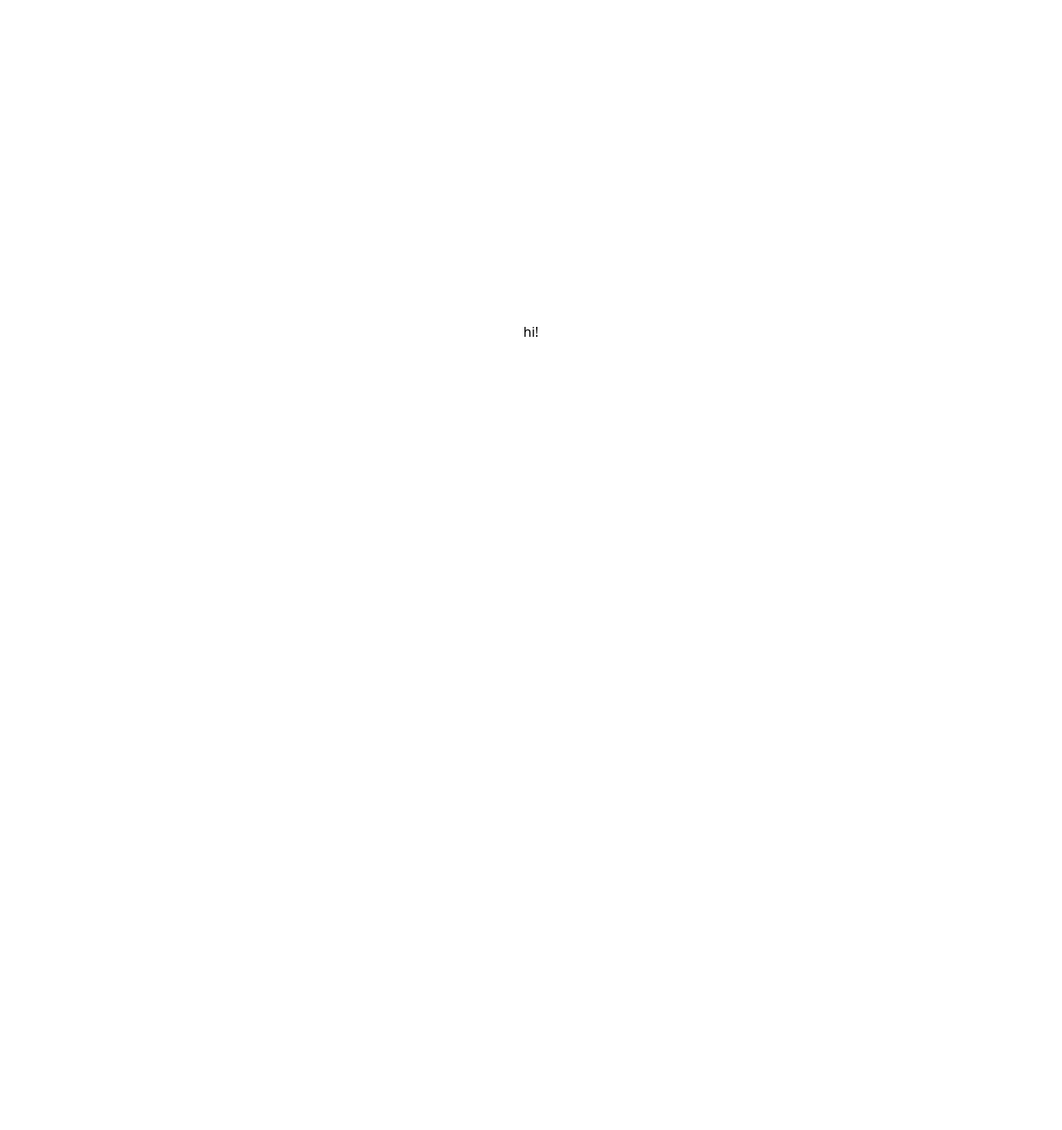
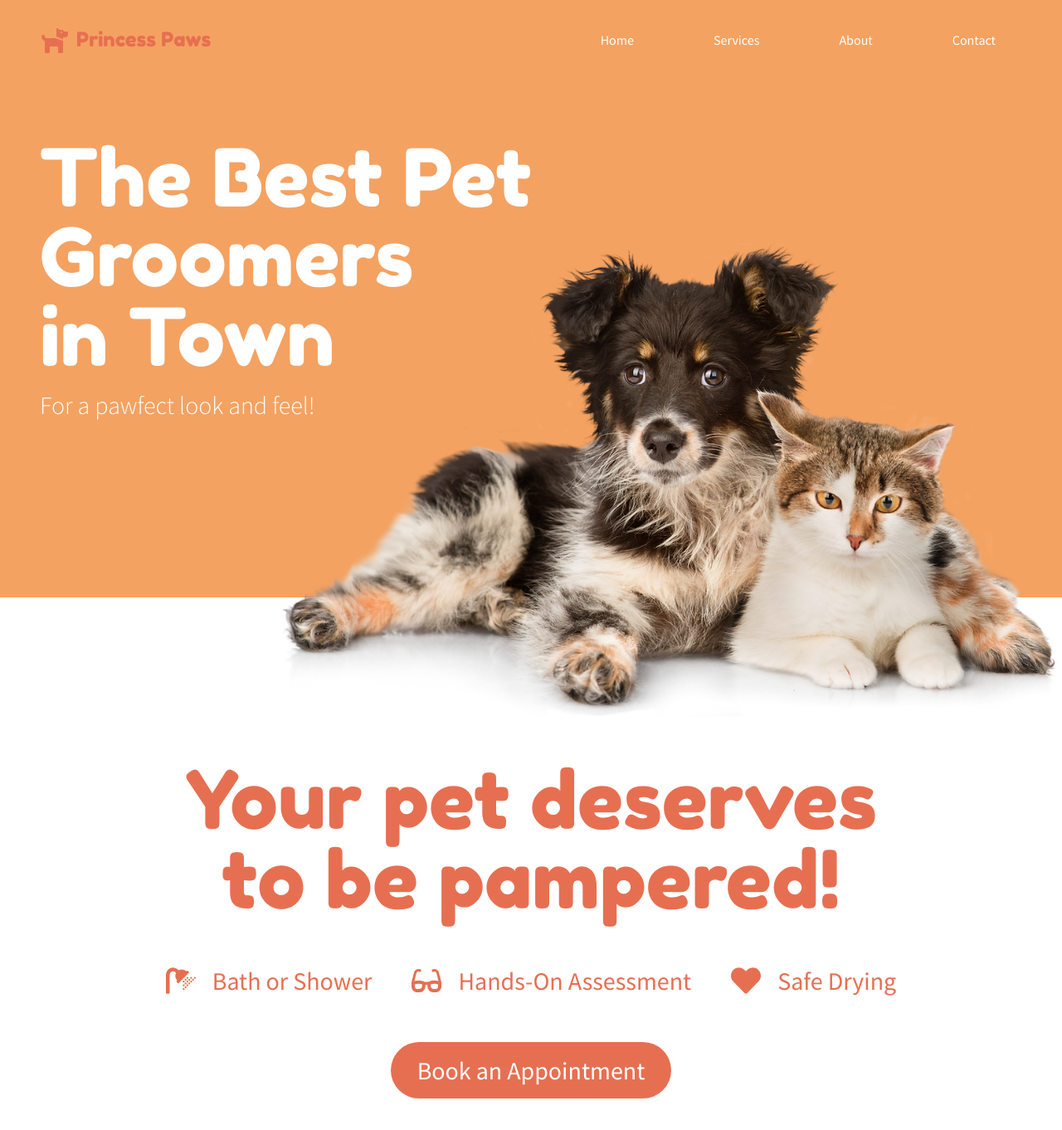
Before and after one commit to lofi-marz/pet-landing-mockup, a Next.js app: page / in a window 1280 px wide. Shown: the top 1362 px of the page at 83% size. Before the commit the page ends 800 px from the top, so only its background shows below. Built offline with nearby package versions, Linux system fonts and the light colour scheme.

Commit message:
Commit more often

```diff
--- /dev/null
+++ b/src/components/NavBar.tsx
@@ -0,0 +1,41 @@
+import { FaDog } from 'react-icons/fa';
+import { WithChildrenProps } from '../types';
+import clsx from 'clsx';
+import { title } from '../fonts';
+
+function Logo() {
+    return (
+        <div
+            className={clsx(
+                'flex items-center justify-center gap-2 text-2xl font-semibold text-[#e76f51]',
+                title.className
+            )}>
+            <div className="text-4xl">
+                <FaDog />
+            </div>
+            Princess Paws
+        </div>
+    );
+}
+
+function NavItem({ children }: WithChildrenProps) {
+    return (
+        <button className="rounded-full px-8 py-1  transition-all hover:bg-[#e76f51]">
+            {children}
+        </button>
+    );
+}
+
+export function NavBar() {
+    return (
+        <div className="text-md flex h-24 w-full items-center justify-between px-12">
+            <Logo />
+            <nav className="hidden gap-8 md:flex">
+                <NavItem>Home</NavItem>
+                <NavItem>Services</NavItem>
+                <NavItem>About</NavItem>
+                <NavItem>Contact</NavItem>
+            </nav>
+        </div>
+    );
+}
--- /dev/null
+++ b/src/fonts.ts
@@ -0,0 +1,13 @@
+import {
+    Fredoka_One,
+    Inter,
+    Poppins,
+    Rubik,
+    Source_Sans_Pro,
+} from '@next/font/google';
+export const logo = Rubik({ subsets: ['latin'] });
+export const text = Source_Sans_Pro({
+    subsets: ['latin'],
+    weight: ['300', '400', '600', '700'],
+});
+export const title = Fredoka_One({ subsets: ['latin'], weight: '400' });
--- a/src/pages/index.tsx
+++ b/src/pages/index.tsx
@@ -1,13 +1,83 @@
+import { NavBar } from '@/components/NavBar';
 import Head from 'next/head';
-
+import clsx from 'clsx';
+import { text, title } from '../fonts';
+import pets from '../dogandcat.png';
+import Image from 'next/image';
+import { FaGlasses, FaHeart, FaShower } from 'react-icons/fa';
 export default function Home() {
     return (
-        <div className="dnpm install react-icons --saveark flex min-h-screen w-full items-center justify-center">
+        <div
+            className={clsx(
+                'flex min-h-screen w-full flex-col items-center justify-center',
+                text.className
+            )}>
             <Head>
                 <title>Hello World!</title>
                 <link rel="icon" href="/favicon.ico" />
             </Head>
-            <main>hi!</main>
+            <Intro />
+            <Gallery />
         </div>
     );
 }
+
+function Intro() {
+    return (
+        <div className="flex h-[36rem] w-full flex-col items-center justify-center bg-[#f4a261] text-white md:h-[90vh]">
+            <NavBar />
+            <main className="relative flex w-full grow items-start justify-center py-12 px-4 md:items-center md:justify-start md:px-12">
+                <header
+                    className={clsx(
+                        'z-10 flex flex-col gap-4 md:-mt-36',
+                        title.className
+                    )}>
+                    <h1 className="text-center text-5xl md:text-start md:text-8xl">
+                        The Best Pet <br /> Groomers <br /> in Town
+                    </h1>
+                    <p className={clsx('text-3xl font-light', text.className)}>
+                        For a pawfect look and feel!
+                    </p>
+                </header>
+                <div className="absolute right-0 -bottom-12 w-full sm:w-4/5 md:-bottom-36 md:w-[950px]">
+                    <Image src={pets} alt="Cat and dog" />
+                </div>
+            </main>
+        </div>
+    );
+}
+
+function Gallery() {
+    return (
+        <div
+            className={clsx(
+                'flex h-screen w-full flex-col items-center justify-center gap-14 text-[#e76f51]',
+                text.className
+            )}>
+            <h1
+                className={clsx(
+                    'text-center text-4xl text-[#e76f51] md:text-8xl',
+                    title.className
+                )}>
+                Your pet deserves <br /> to be pampered!
+            </h1>
+            <div className="flex flex-col gap-12 text-3xl md:flex-row">
+                <div className="flex flex-row items-center justify-center gap-5">
+                    <FaShower className="text-4xl" />
+                    Bath or Shower
+                </div>
+                <div className="flex flex-row items-center justify-center gap-5">
+                    <FaGlasses className="text-4xl" />
+                    Hands-On Assessment
+                </div>
+                <div className="flex flex-row items-center justify-center gap-5">
+                    <FaHeart className="text-4xl" />
+                    Safe Drying
+                </div>
+            </div>
+            <button className="flex flex-row gap-12 rounded-full bg-[#e76f51] px-8 py-4 text-3xl text-white">
+                Book an Appointment
+            </button>
+        </div>
+    );
+}
```
Also changed, not shown: package.json (+6 -5 lines), src/components/Gallery.tsx (added), src/dogandcat.png (added), 1 other file (tests, documents, lock files or other folders).
